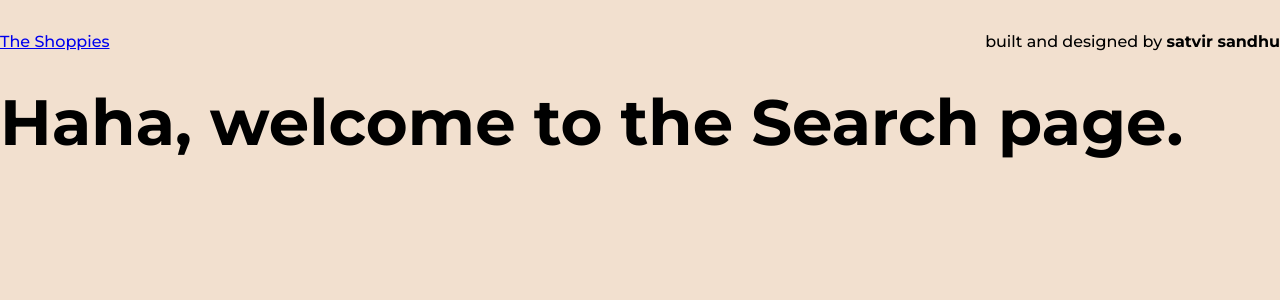
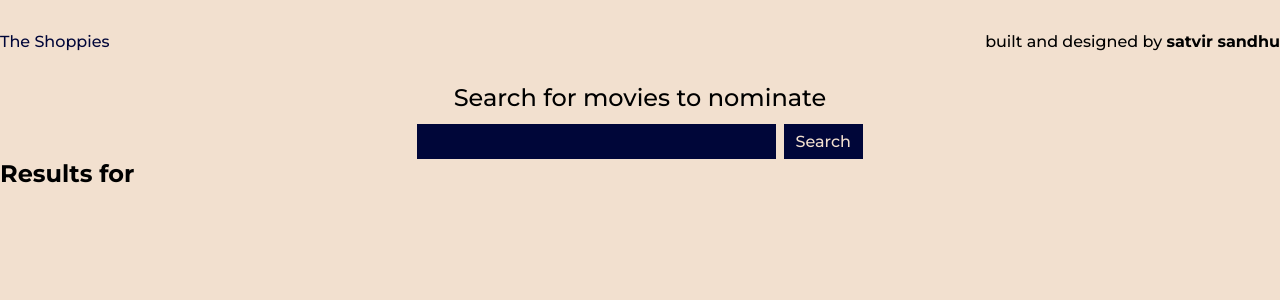
Before and after one commit to satv1r/Shoppies-W21, a React (Create React App) app: page /search in a window 1280 px wide. Shown: the top 300 px of the page. Built offline with nearby package versions, Linux system fonts and the light colour scheme.

Commit message:
create card and results components, and implement them

```diff
--- a/src/App.js
+++ b/src/App.js
@@ -1,9 +1,29 @@
-import React, { Fragment } from "react";
-import MovieGallery from "./components/MovieGallery";
+import React, { useState } from "react";
 import Home from "./pages/Home";
+import Search from "./pages/Search";
 import { BrowserRouter as Router, Switch, Route, Link } from "react-router-dom";
 
 function App() {
+  const [movies, setMovies] = useState([]);
+  const [input, setInput] = useState("");
+
+  const fetchMovies = async () => {
+    const res = await fetch(
+      `https://api.themoviedb.org/3/search/movie?api_key=${process.env.REACT_APP_KEY}&language=en-US&query=${input}&page=1&include_adult=false`
+    );
+    const body = await res.json();
+    setMovies(body.results);
+  };
+
+  const onSubmit = async (e) => {
+    e.preventDefault();
+    await fetchMovies();
+  };
+
+  const onChange = (e) => {
+    setInput(e.target.value);
+  };
+
   return (
     <Router>
       <header>
@@ -22,7 +42,12 @@ function App() {
         <Switch>
           <Route exact path="/" component={Home} />
           <Route path="/search">
-            <h1>Haha, welcome to the Search page.</h1>
+            <Search
+              onSubmit={onSubmit}
+              onChange={onChange}
+              input={input}
+              movies={movies}
+            />
           </Route>
         </Switch>
       </header>
--- /dev/null
+++ b/src/components/Card.js
@@ -0,0 +1,23 @@
+import React from "react";
+
+const Card = ({ movie }) => {
+  const onLoad = () => {
+    const holder = document.querySelector(".imageLoading");
+    holder.style.display = "none";
+  };
+
+  return (
+    <li className="card" key={movie.id}>
+      <h3>{movie.title}</h3>
+      <img
+        src={`https://image.tmdb.org/t/p/w200${movie.poster_path}`}
+        alt={movie.title}
+      />
+      <p className="imageLoading" onLoad={onLoad}>
+        Loading Image....
+      </p>
+    </li>
+  );
+};
+
+export default Card;
--- /dev/null
+++ b/src/components/Results.js
@@ -0,0 +1,19 @@
+import React from "react";
+import Card from "./Card";
+
+const Results = ({ query, movies }) => {
+  return (
+    <div className="results">
+      <h2>Results for {query}</h2>
+      <div className="cards">
+        <ul>
+          {movies.map((movie) => {
+            return <Card movie={movie} />;
+          })}
+        </ul>
+      </div>
+    </div>
+  );
+};
+
+export default Results;
--- a/src/pages/Search.js
+++ b/src/pages/Search.js
@@ -1,5 +1,24 @@
 import React from "react";
+import Results from "../components/Results";
 
-export const Search = () => {
-  return <div></div>;
+const Search = ({ onSubmit, onChange, input, movies }) => {
+  return (
+    <div className="container searchPage">
+      <form className="searchForm" onSubmit={onSubmit}>
+        <label htmlFor="search">Search for movies to nominate</label>
+        <input
+          type="text"
+          name="search"
+          id="search"
+          onChange={onChange}
+          value={input}
+          required
+        />
+        <button>Search</button>
+      </form>
+      <Results query={input} movies={movies} />
+    </div>
+  );
 };
+
+export default Search;
--- a/src/styles/index.css
+++ b/src/styles/index.css
@@ -4,6 +4,15 @@
   -webkit-box-sizing: border-box;
           box-sizing: border-box;
   font-family: "Montserrat", sans-serif;
+}
+
+a {
+  text-decoration: none;
+  color: #000639;
+}
+
+li {
+  list-style: none;
 }
 
 .container {
@@ -169,3 +178,52 @@ nav li {
   -webkit-transform: translate3d(30%, -40%, 0) skew(-5deg, 12deg);
           transform: translate3d(30%, -40%, 0) skew(-5deg, 12deg);
 }
+
+.searchForm {
+  margin: 0 auto;
+  width: 40%;
+  display: -webkit-box;
+  display: -ms-flexbox;
+  display: flex;
+  -ms-flex-wrap: wrap;
+      flex-wrap: wrap;
+  -webkit-box-pack: center;
+      -ms-flex-pack: center;
+          justify-content: center;
+}
+
+.searchForm label {
+  text-align: center;
+  width: 100%;
+  font-size: 1.5rem;
+  margin-bottom: 0.75rem;
+}
+
+.searchForm input {
+  width: 70%;
+  background-color: #000639;
+  outline: none;
+  border: none;
+  color: #f2e0cf;
+  padding: 0.25rem 0.5rem;
+  font-size: 1.25rem;
+}
+
+.searchForm button {
+  margin-left: 0.5rem;
+  padding: 0.5rem 0.75rem;
+  border: none;
+  background: #000639;
+  color: #f2e0cf;
+  font-size: 1rem;
+}
+
+.card {
+  width: 300px;
+  height: 400px;
+}
+
+.card img {
+  width: 100%;
+  max-height: 100%;
+}
--- a/src/styles/sass/index.scss
+++ b/src/styles/sass/index.scss
@@ -14,6 +14,10 @@ $accent-color: #95bf47;
 a {
   text-decoration: none;
   color: $primary-color;
+}
+
+li {
+  list-style: none;
 }
 
 // Utilities
@@ -133,3 +137,43 @@ nav {
     }
   }
 }
+
+.searchForm {
+  margin: 0 auto;
+  width: 40%;
+  display: flex;
+  flex-wrap: wrap;
+  justify-content: center;
+  label {
+    text-align: center;
+    width: 100%;
+    font-size: 1.5rem;
+    margin-bottom: 0.75rem;
+  }
+  input {
+    width: 70%;
+    background-color: $primary-color;
+    outline: none;
+    border: none;
+    color: $secondary-color;
+    padding: 0.25rem 0.5rem;
+    font-size: 1.25rem;
+  }
+  button {
+    margin-left: 0.5rem;
+    padding: 0.5rem 0.75rem;
+    border: none;
+    background: $primary-color;
+    color: $secondary-color;
+    font-size: 1rem;
+  }
+}
+
+.card {
+  width: 300px;
+  height: 400px;
+  img {
+    width: 100%;
+    max-height: 100%;
+  }
+}
```
Also changed, not shown: 1 other file (tests, documents, lock files or other folders).
